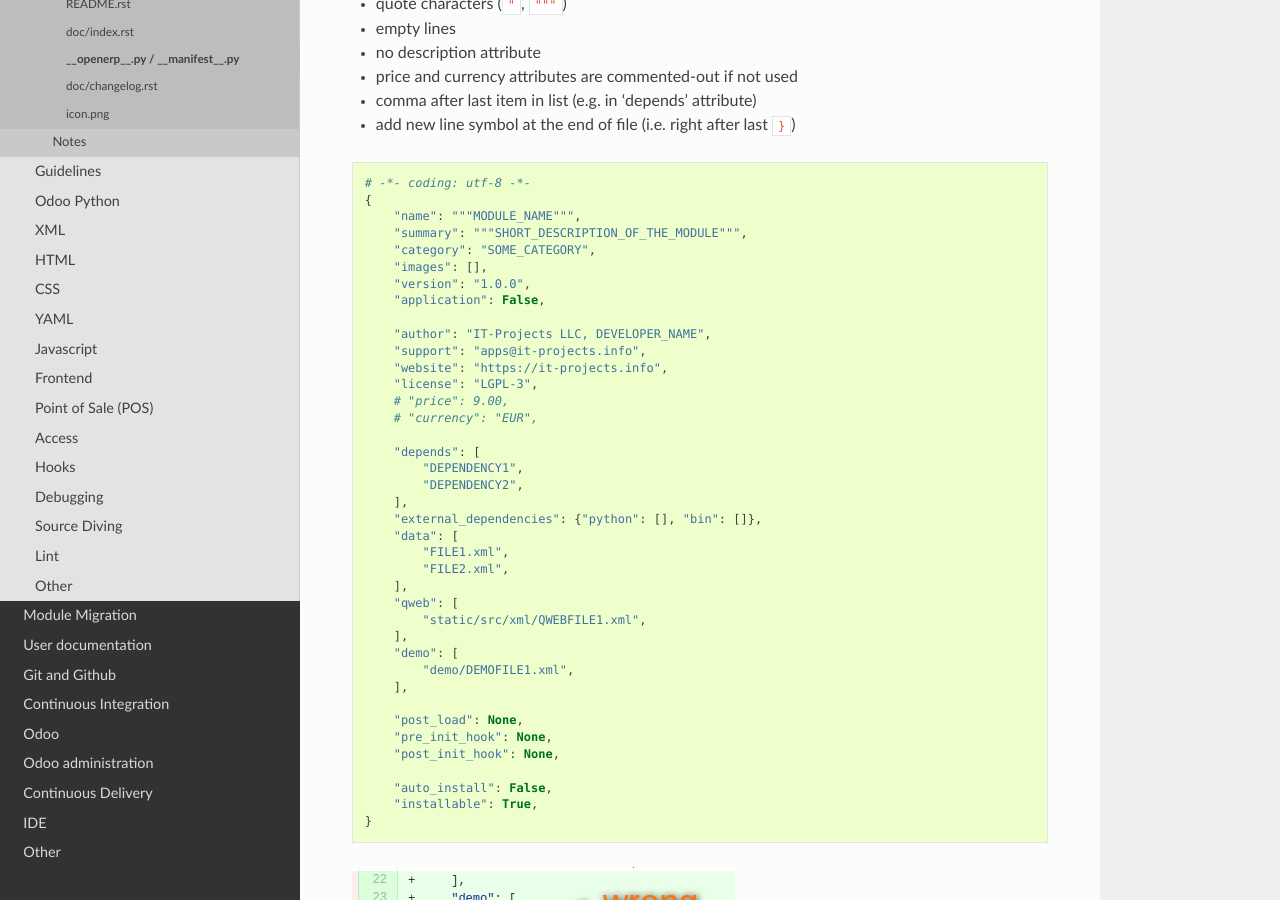
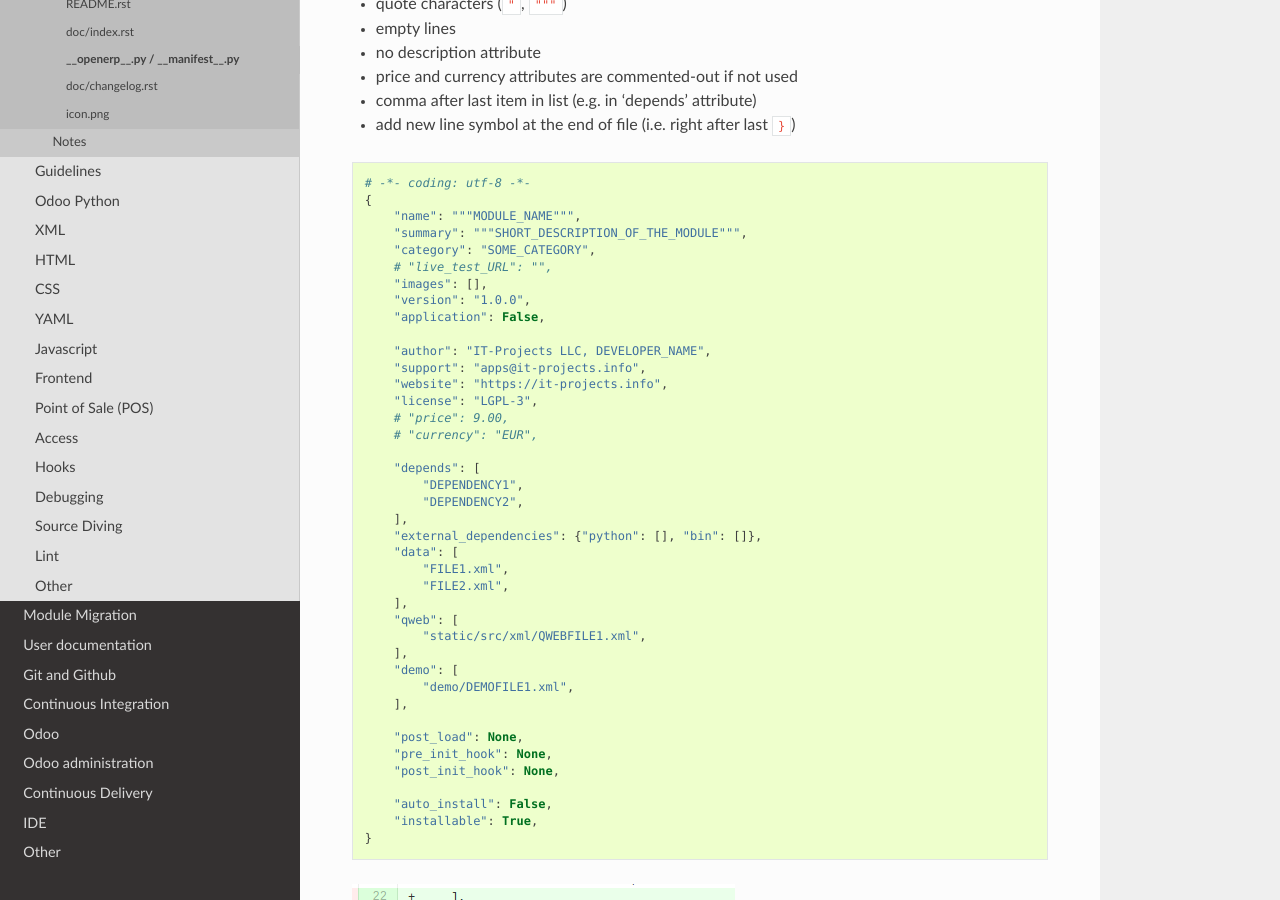
Before and after one commit to itpp-labs/odoo-development, a Sphinx documentation site: the page built from docs/dev/docs/__openerp__.py.rst, in a window 1280 px wide and 900 px high, scrolled down 834 px. Built offline with Sphinx 7.4.7 and the Read the Docs theme 2.0.0, drawn with Linux system fonts in a browser that asks for light colours; pages that are not in the unit, such as notebooks, are missing from menus.

Commit message:
manifest: add placeholder for live_test_URL

```diff
--- a/docs/dev/docs/__openerp__.py.rst
+++ b/docs/dev/docs/__openerp__.py.rst
@@ -31,6 +31,7 @@ Use example below as template. What are important here:
         "name": """MODULE_NAME""",
         "summary": """SHORT_DESCRIPTION_OF_THE_MODULE""",
         "category": "SOME_CATEGORY",
+        # "live_test_URL": "",
         "images": [],
         "version": "1.0.0",
         "application": False,
```
